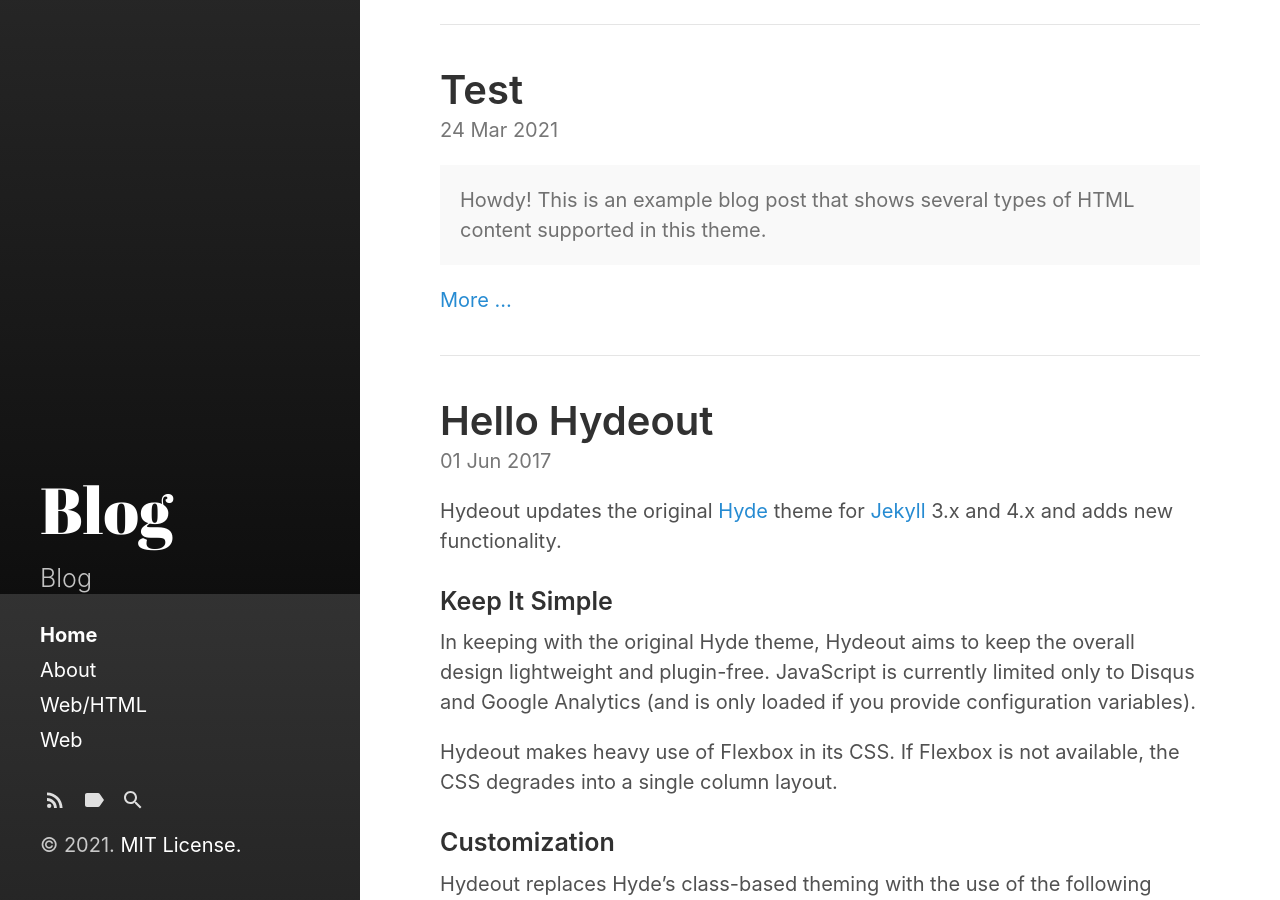
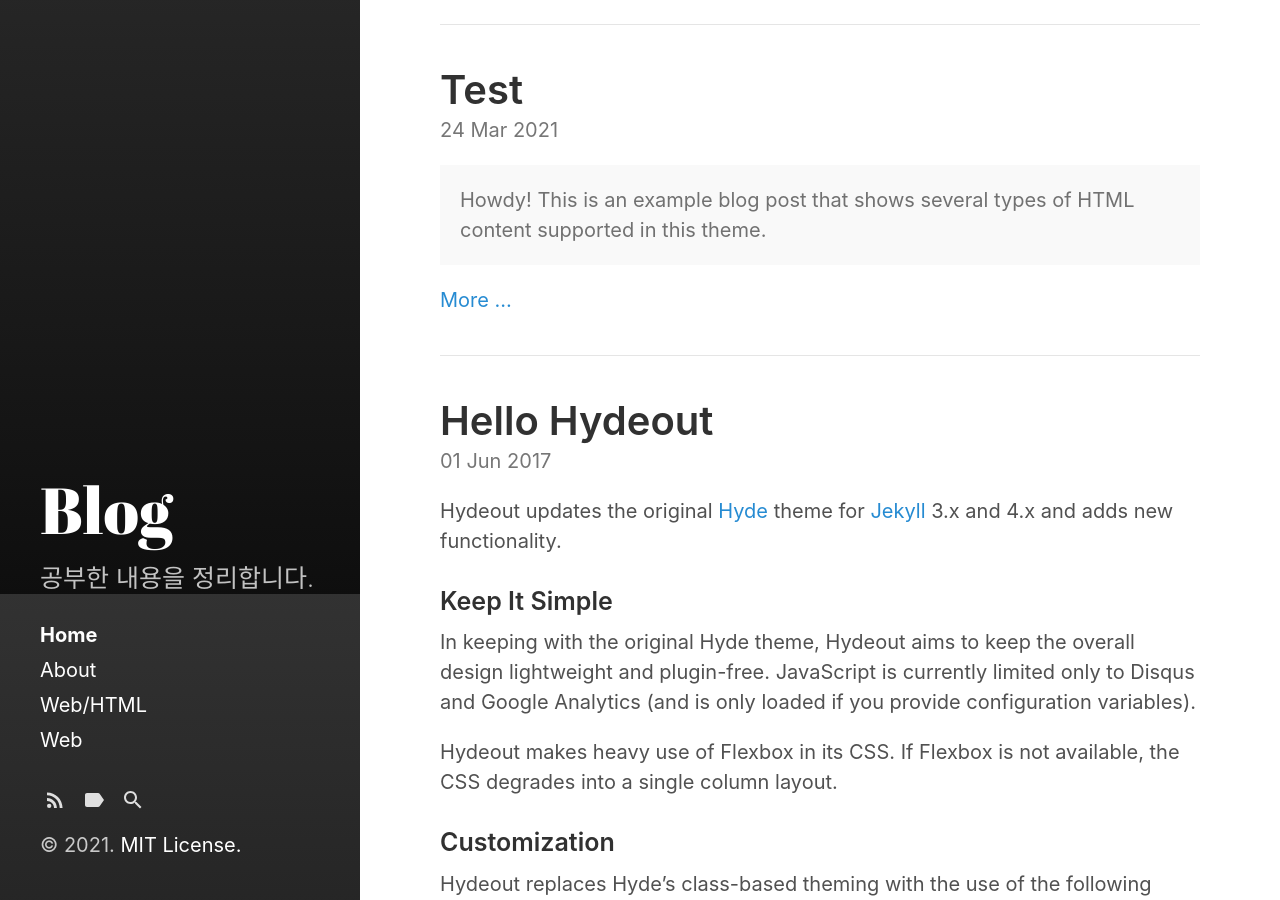
Before and after one commit to rkdfc93/rkdfc93.github.io, a Jekyll site: the page built from index.html, in a window 1280 px wide and 900 px high, scrolled down 306 px. Built offline with Jekyll 4.4.1, drawn with Linux system fonts in a browser that asks for light colours; the list of posts is cut into pages by our own code.

Commit message:
Update _config.yml

```diff
--- a/_config.yml
+++ b/_config.yml
@@ -5,7 +5,7 @@ highlighter:      rouge
 # Setup
 title:            Blog
 tagline:          'A Jekyll theme'
-description:      'Blog'
+description:      '공부한 내용을 정리합니다.'
 url:              https://rkdfc93.github.io
 baseurl:          ''
                   # the optional subpath of your site, e.g. "/blog"
```
